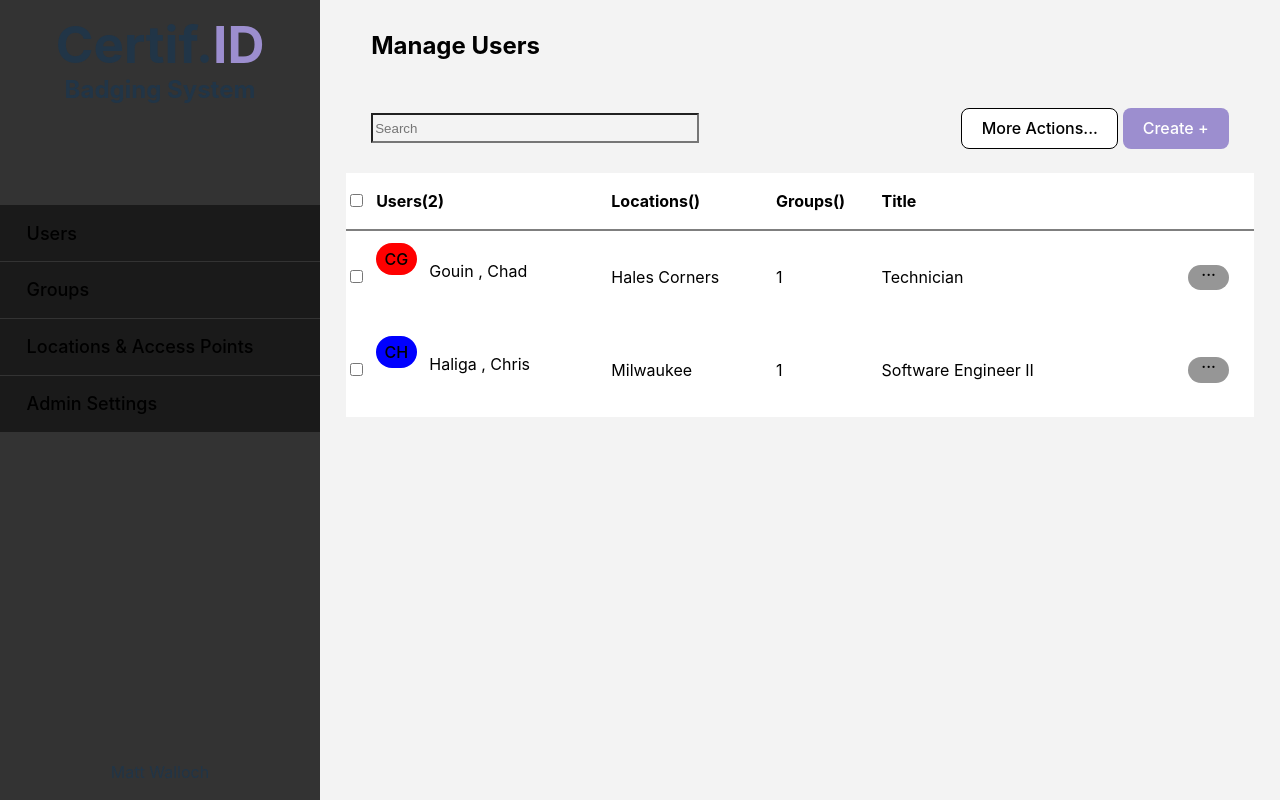
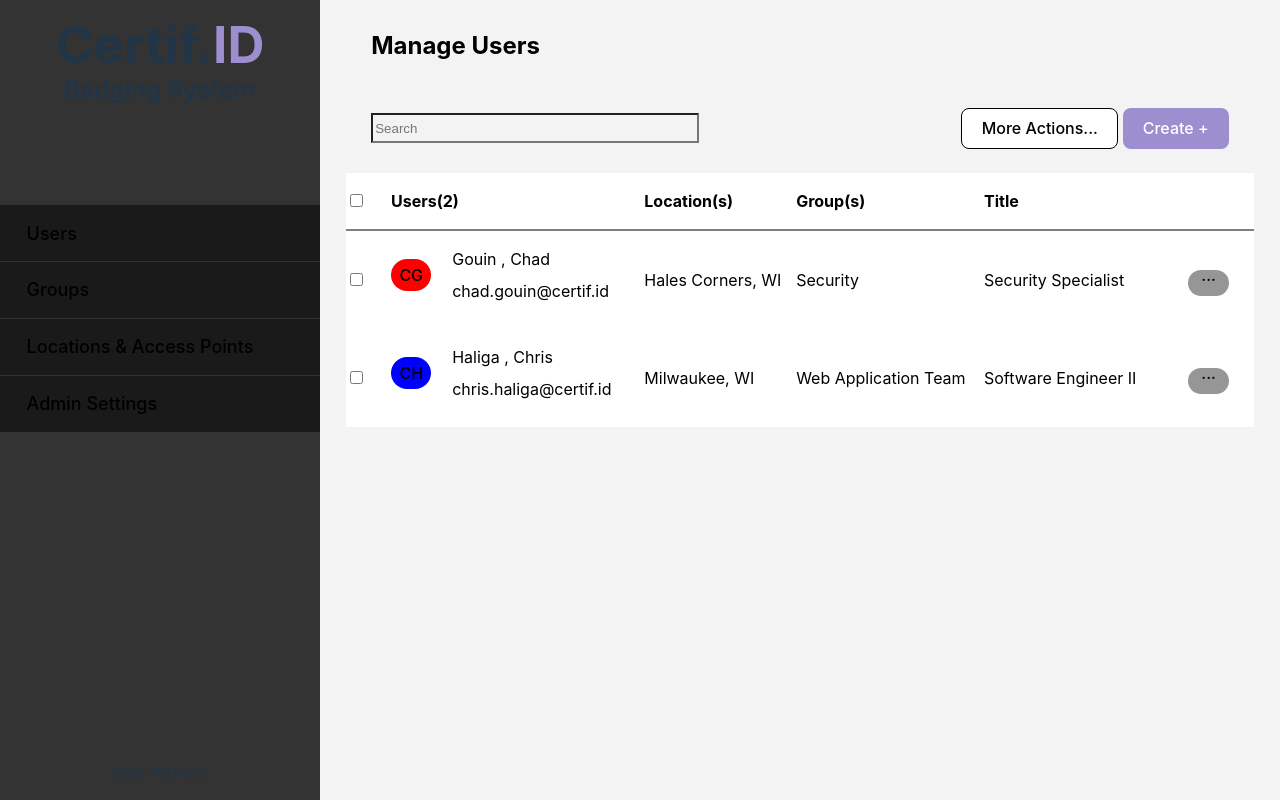
Before and after one commit to WallochMatt/CertifID, a Svelte app in the folder Frontend/: page / in a window 1280 px wide. Built offline with nearby package versions, Linux system fonts and the light colour scheme.

Commit message:
refactor: Changed data placement for groups and locations + Added an email to user table + Altered order in Locations table + A button will spawn for Locations that have multiple associated groups style: Centered tables + Made checkboxes consistently aligned"

```diff
--- a/Frontend/src/App.svelte
+++ b/Frontend/src/App.svelte
@@ -37,6 +37,38 @@
           "group" : 2,
           "title" : "Software Engineer",
       };
+
+    let groups = [{
+        "name" : "Web Application Team",
+        "location" : ""
+    },
+    {
+        "name" : "Security",
+        "location" : ""
+    },
+    {
+        "name" : "Maintenence",
+        "location" : ""
+    }
+    ];
+
+    let locations = [{
+        "city" : "Hales Corners",
+        "state" : "WI",
+        "address" : " 333 Saint Street",
+        "zip" : "53130",
+        "associatedGroup" : [groups[0]], //refer to a specific group's name or if multiple groups, print "Multiple Groups"
+        "accessPoints" : 2, //list of Entrance objects, has 1 associateGroup
+    },
+    {
+        "city" : "Milwaukee",
+        "state" : "WI",
+        "address" : " 777 E Wisconsin Ave",
+        "zip" : "53202",
+        "associatedGroup" : [groups[0], groups[1]],
+        "accessPoints" : 5,
+    }
+    ];
 </script>
 
 
@@ -62,6 +94,6 @@
 
   <!-- RIGHT MAIN PAGE -->
   <div class="manage">
-      <svelte:component this={pages[selectedManager]} />
+      <svelte:component this={pages[selectedManager]} {groups} {locations}/>
   </div>
 </main>
--- a/Frontend/src/app.css
+++ b/Frontend/src/app.css
@@ -145,6 +145,25 @@ button:hover {
 
 
 /* All pages */
+.checkbox-spacer{
+  width: 5%;
+}
+
+.listed-item:hover{
+  background-color: #d1d1d1;
+}
+
+.list-more-options{
+  height: 2vw;
+  width: 1vw;
+  display: flex;
+  justify-content: center;
+  align-items: flex-end;
+  border-radius: 30px;
+  margin: 2vw;
+  background-color: #969696;
+}
+
 .page-legend{
   color: black;
   padding: 1vh 2vw;
@@ -198,36 +217,17 @@ button:hover {
   color: white
 }
 
-.profile{
-  width: 2.5vw;
-  height: 2.5vw;
-  border-radius: 30px;
-  margin-right: 1vw;
-  display: flex;
-  justify-content: center;
-  align-items: center;
-}
+
 
 
 /* User Page */
-.list-more-options{
-  height: 2vw;
-  width: 1vw;
-  display: flex;
-  justify-content: center;
-  align-items: flex-end;
-  border-radius: 30px;
-  margin: 2vw;
-  background-color: #969696;
-}
+
 
 .hidden-div{
   padding: 1vw;
 }
 
-.listed-item:hover{
-  background-color: #d1d1d1;
-}
+
 
 .user-data{
   width: 100%;
--- a/Frontend/src/lib/pages/GroupsPage.svelte
+++ b/Frontend/src/lib/pages/GroupsPage.svelte
@@ -1,17 +1,11 @@
 <script>
     import PageHeader from "../PageHeader.svelte";
     import ContextMenu from "../../ContextMenu.svelte";
-
+    export let groups;
     export let showModal = false;
 
 
-    let groups = [{
-        "name" : "Web Application Team",
-    },
-    {
-        "name" : "Security"
-    }
-    ];
+
 
     let contextMenuX = 0;
     let contextMenuY = 0;
@@ -33,7 +27,7 @@
     <table class="data-table">
         <thead>
             <tr>
-                <th>
+                <th class="checkbox-spacer">
                     <input type="checkbox" />
                 </th>
                 <th>Group Name({groups.length})</th>
@@ -47,12 +41,10 @@
         <tbody>
             {#each groups as group, index}
                 <tr class="listed-item" on:contextmenu={(event) => handleRightClick(event, group)}>
-                    <td>
+                    <td class="checkbox-spacer">
                         <input type="checkbox" />
                     </td>
-                    <td style="display: inline-flex;">
-                        {group.name}
-                    </td>
+                    <td>{group.name}</td>
                     <td></td>
                     <td></td>
                     <td></td>
--- a/Frontend/src/lib/pages/LocationsPage.svelte
+++ b/Frontend/src/lib/pages/LocationsPage.svelte
@@ -1,18 +1,10 @@
 <script>
     import ContextMenu from "../../ContextMenu.svelte";
     import PageHeader from "../PageHeader.svelte";
-
+    export let groups;
+    export let locations;
     export let showModal = false;
 
-    // api call? users will become a request -- title, group and location will likely take a numbered key
-    let locations = [{
-        "city" : "Milwaukee",
-        "state" : "WI",
-        "address" : " 777 E Wisconsin Ave, Milwauke, WI 53202",
-        "associatedGroup" : "Multiple(PlaceHold)",
-        "accessPoints" : 5, //list of Entrance objects, has 1 associateGroup
-    },
-    ];
 
     let colors = ["red", "blue", "green", "pink"];
     // ^Placeholder data to be changed with backend
@@ -30,6 +22,7 @@
         selectedItem = item;
         isContextMenuVisible = true;
     };
+
 </script>
 
 <main>
@@ -38,13 +31,13 @@
     <table class="data-table">
         <thead>
             <tr>
-                <th>
+                <th class="checkbox-spacer">
                     <input type="checkbox" />
                 </th>
                 <th>Location({locations.length})</th>
                 <th>Address</th>
-                <th>Associated Group</th>
                 <th>Access Points</th>
+                <th>Associated Group(s)</th>
                 <th></th>
             </tr>
         </thead>
@@ -52,13 +45,24 @@
         <tbody>
             {#each locations as location, index}
                 <tr class="listed-item" on:contextmenu={(event) => handleRightClick(event, location)}>
-                    <td>
+                    <td class="checkbox-spacer">
                         <input type="checkbox" />
                     </td>
                     <td>{location.city}, {location.state}</td>
                     <td>{location.address}</td>
-                    <td>{location.associatedGroup}</td>
                     <td>{location.accessPoints}</td>
+                    <td>
+                        {#if location.associatedGroup.length > 1}
+                            Multiple Groups
+                        {:else}
+                            {location.associatedGroup[0].name}
+                        {/if}
+                    </td>
+                    <td>
+                        {#if location.associatedGroup.length > 1}
+                            <button>drp</button>
+                        {/if}
+                    </td>
                     <td class="final-col">
                         <button type="button" class="list-more-options">...</button>
                     </td>
--- a/Frontend/src/lib/pages/UsersPage.svelte
+++ b/Frontend/src/lib/pages/UsersPage.svelte
@@ -1,31 +1,29 @@
-<!-- Users need: last name, firstname, location group, title -->
 
 <script>
     import ContextMenu from "../../ContextMenu.svelte";
-
-    import Modal from "../../Modal.svelte";
+    import PageHeader from "../PageHeader.svelte";
+    export let groups;
+    export let locations;
     export let showModal;
-
-
-    import PageHeader from "../PageHeader.svelte";
-
 
     // api call? users will become a request -- title, group and location will likely take a numbered key
     let users = [{
         "firstName" : "Chad",
         "lastName" : "Gouin",
-        "location" : "Hales Corners",
-        "group" : 1,
-        "title" : "Technician",
-        "image" : null,
+        "email" : "chad.gouin@certif.id",
+        "location" : "Hales Corners, WI",
+        "group" : groups[1].name, //The group's title instead
+        "title" : "Security Specialist",
+
     },
     {
         "firstName" : "Chris",
         "lastName" : "Haliga",
-        "location" : "Milwaukee",
-        "group" : 1,
+        "email" : "chris.haliga@certif.id",
+        "location" : "Milwaukee, WI",
+        "group" : groups[0].name,
         "title" : "Software Engineer II",
-        "image" : null,
+
     }
     ];
 
@@ -54,12 +52,12 @@
     <table class="data-table">
         <thead>
             <tr>
-                <th>
+                <th class="checkbox-spacer">
                     <input type="checkbox" /> <!--bind to all users? -->
                 </th>
                 <th>Users({users.length})</th>
-                <th>Locations()</th>
-                <th>Groups()</th>
+                <th>Location(s)</th>
+                <th>Group(s)</th>
                 <th>Title</th>
                 <th></th>
             </tr>
@@ -68,21 +66,18 @@
         <tbody>
             {#each users as user, index}
                 <tr class="listed-item" on:contextmenu={(event) => handleRightClick(event, user)}>
-                    <td>
+                    <td class="checkbox-spacer">
                         <input type="checkbox" /> <!--bind to user? -->
                     </td>
-                    <td style="display: inline-flex;">
-
+                    <td class="profile-block">
                         <!-- Come back to this with actual images -->
                         <button type="button" class="profile" style="background-color: {colors[index]}">
-                            {#if user.image === null}
-                                {user.firstName[0]}{user.lastName[0]}
-                            {:else}
-                                <img src="-{user.image}" alt="-{user.firstName}'s Profile Picture"/>
-                            {/if}
+                            {user.firstName[0]}{user.lastName[0]}
                         </button>
-
-                        <p>{user.lastName} , {user.firstName}</p>
+                        <div class="name-email-block">
+                            <p>{user.lastName} , {user.firstName}</p>
+                            <p>{user.email}</p>
+                        </div>
                     </td>
                     <td>{user.location}</td>
                     <td>{user.group}</td>
@@ -98,3 +93,25 @@
         </tbody>
     </table>
 </main>
+
+
+<style>
+    .name-email-block p{
+        margin: .5em;
+    }
+
+    .profile-block{
+        display: flex;
+        align-items: center;
+    }
+
+    .profile{
+        width: 2.5vw;
+        height: 2.5vw;
+        border-radius: 30px;
+        margin-right: 1vw;
+        display: flex;
+        justify-content: center;
+        align-items: center;
+    }
+</style>
```
Lines whose indentation alone changed are shown as unchanged.
